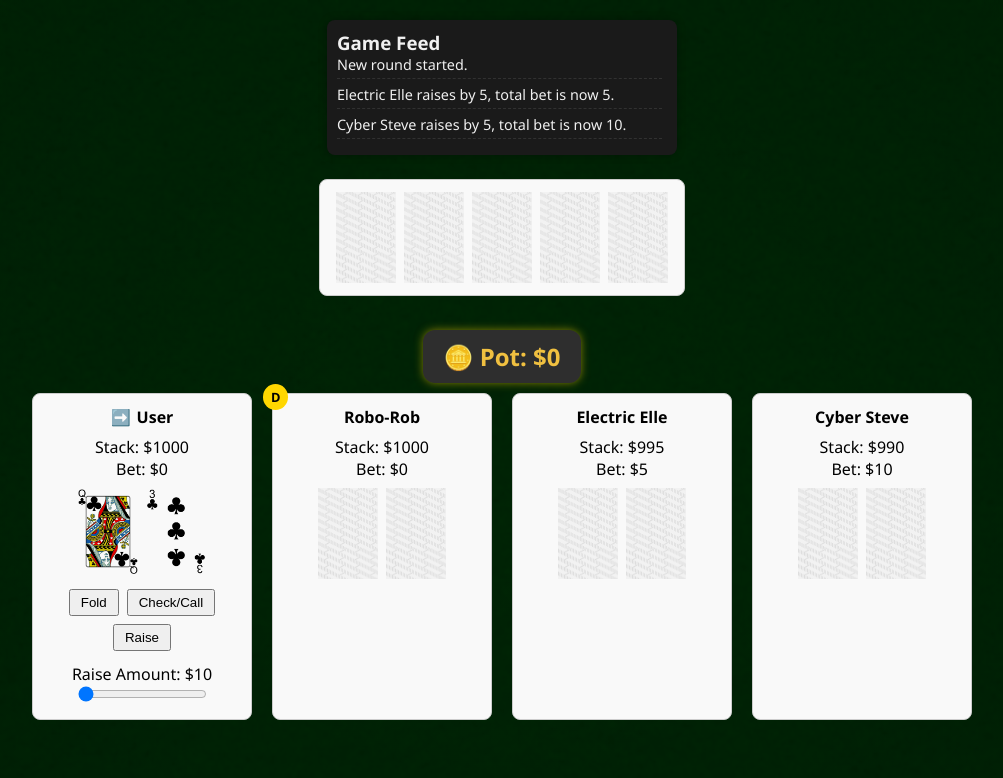
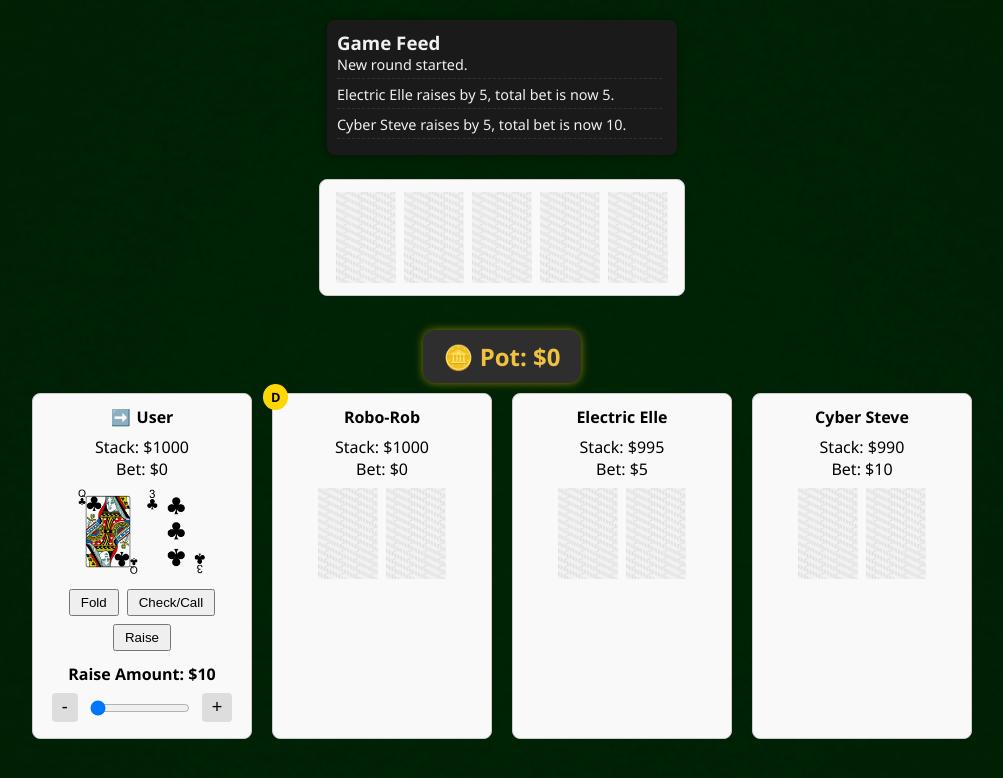
Before and after one commit to james-hughes1/pokersim, a React (Create React App) app: page /game in a window 1280 px wide. Shown: the top 778 px of the page, without its empty margins (138-1141 px from the left). Built offline with nearby package versions, Linux system fonts and the light colour scheme; no server answers.

Commit message:
Feat: Add fine-tune buttons for raise amounts.

```diff
--- a/src/pages/GamePage.css
+++ b/src/pages/GamePage.css
@@ -112,7 +112,38 @@
 }
 
 .slider-container {
+  display: flex;
+  flex-direction: column;
+  align-items: center;
   margin-top: 8px;
+}
+
+.slider-label {
+  margin-bottom: 4px;
+  font-weight: bold;
+}
+
+.slider-controls {
+  display: flex;
+  align-items: center;
+  gap: 8px;
+}
+
+.slider-button {
+  padding: 4px 10px;
+  font-size: 18px;
+  cursor: pointer;
+  border: none;
+  background-color: #ddd;
+  border-radius: 4px;
+}
+
+.slider-button:hover {
+  background-color: #bbb;
+}
+
+.raise-slider {
+  width: 100px;
 }
 
 .dealer-chip {
--- a/src/pages/GamePage.js
+++ b/src/pages/GamePage.js
@@ -157,14 +157,33 @@ function GamePage() {
                   <button onClick={() => handleAction(index, 'call')}>Check/Call</button>
                   <button onClick={() => handleAction(index, 'raise')}>Raise</button>
                   <div className="slider-container">
-                    Raise Amount: ${sliderValues[index]}
+                    <div className="slider-label">Raise Amount: ${sliderValues[index]}</div>
+                    <div className="slider-controls">
+                      <button
+                        onClick={() =>
+                          handleSliderChange(index, Math.max(5, sliderValues[index] - 1))
+                        }
+                        className="slider-button"
+                      >
+                        -
+                      </button>
                       <input
                         type="range"
                         min="5"
                         max={player.stack}
                         value={sliderValues[index]}
                         onChange={(e) => handleSliderChange(index, Number(e.target.value))}
+                        className="raise-slider"
                       />
+                      <button
+                        onClick={() =>
+                          handleSliderChange(index, Math.min(player.stack, sliderValues[index] + 1))
+                        }
+                        className="slider-button"
+                      >
+                        +
+                      </button>
+                    </div>
                   </div>
                 </div>
               )}
```
Lines whose indentation alone changed are shown as unchanged.
